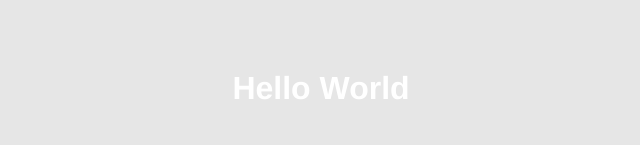
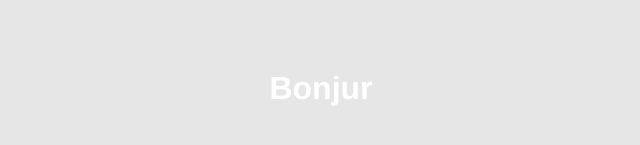
Before and after one commit to felixhabert/hello, a plain HTML site: page index.html in a window 1280 px wide. Shown: the part 271-416 px from the top of the page, 327-967 px from the left. Drawn offline with Linux system fonts and the light colour scheme.

Commit message:
hello world -> bonjoir q

```diff
--- a/index.html
+++ b/index.html
@@ -18,7 +18,7 @@
   }
 </style>
 <body>
-  <h1>Hello World</h1>
+  <h1>Bonjur</h1>
 </body>
 
 </html>
```
